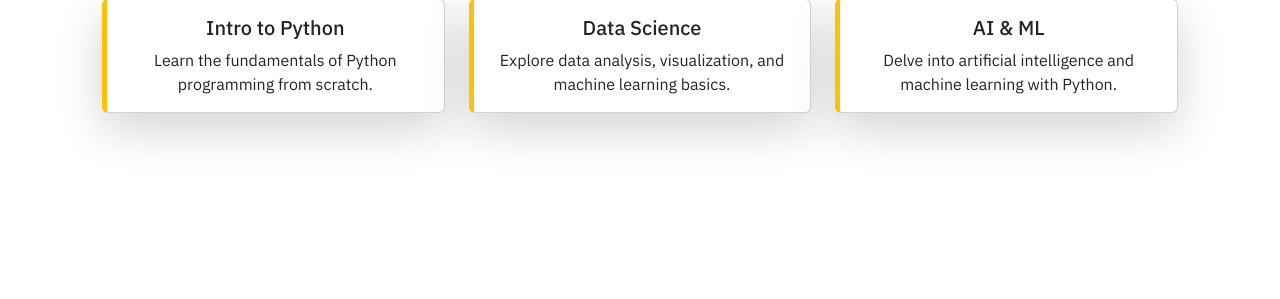
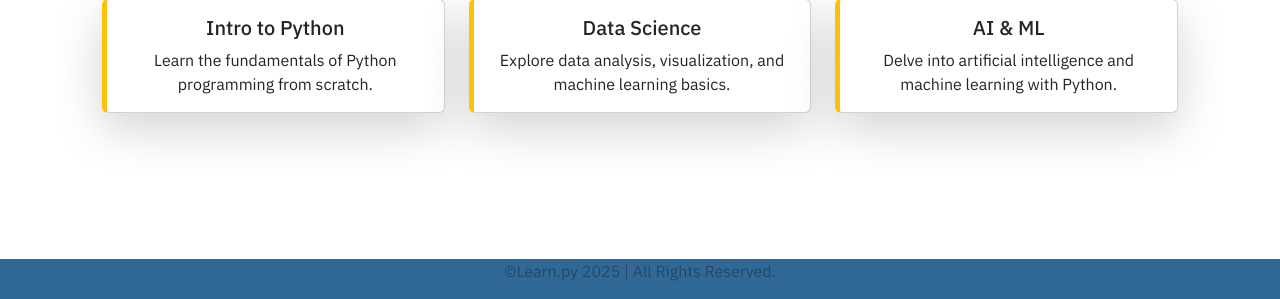
Before and after one commit to Mazen-k/web-project, a PHP site: page / in a window 1280 px wide. Shown: the part 501-800 px from the top of the page. Run offline with PHP 8.4, Linux system fonts and the light colour scheme.

Commit message:
bugs fixed + added footer to homepage

```diff
--- a/Python Tutorial/Chapter01.html
+++ b/Python Tutorial/Chapter01.html
@@ -128,7 +128,7 @@
 
 
         </main>
-        <footer >
+        <footer id="course-foot" >
             <p>&COPY;Learn.py 2025 | All Rights Reserved.</p>
         </footer>
     </body>
--- a/Python Tutorial/Chapter02.html
+++ b/Python Tutorial/Chapter02.html
@@ -12,7 +12,7 @@
     </body>
 
         <aside class = "nav">
-            <h1>Python Basics</h1>
+            <h1 class="course-title" onclick="window.location.href='index.html'">Python Basics</h1>
             <ul class = "chapters">
                 <li>
                     <a href = "#" class = "chapter">Chapter 0</a>
@@ -147,7 +147,7 @@
             <img src="./assets/casting example 2.png">
 
         </main>
-        <footer >
+        <footer id="course-foot" >
             <p>&COPY;Learn.py 2025 | All Rights Reserved.</p>
         </footer>
 
--- a/Python Tutorial/Style.css
+++ b/Python Tutorial/Style.css
@@ -266,7 +266,7 @@ main h4{
     color :black ;
 }
 
-footer{
+#course-foot{
     display: flex;
     height: 40px;
     width: calc(100vw - 275px);
@@ -289,3 +289,17 @@ footer p{
 .course-title:hover{
     cursor: pointer;
 }
+
+#home-foot{
+    position: absolute;
+    bottom: 0px;
+    background-color: #306998;
+    height: 40px;
+    width: 100vw;
+    left: 0px;
+    margin: 0;
+    display: flex;
+    align-content: baseline;
+    justify-content: center;
+
+}
--- a/Python Tutorial/index.html
+++ b/Python Tutorial/index.html
@@ -58,5 +58,11 @@
         </section>
 
 
+
 </body>
+
+<footer id="home-foot">
+    <p>&COPY;Learn.py 2025 | All Rights Reserved.</p>
+</footer>
+
 </html>
```
